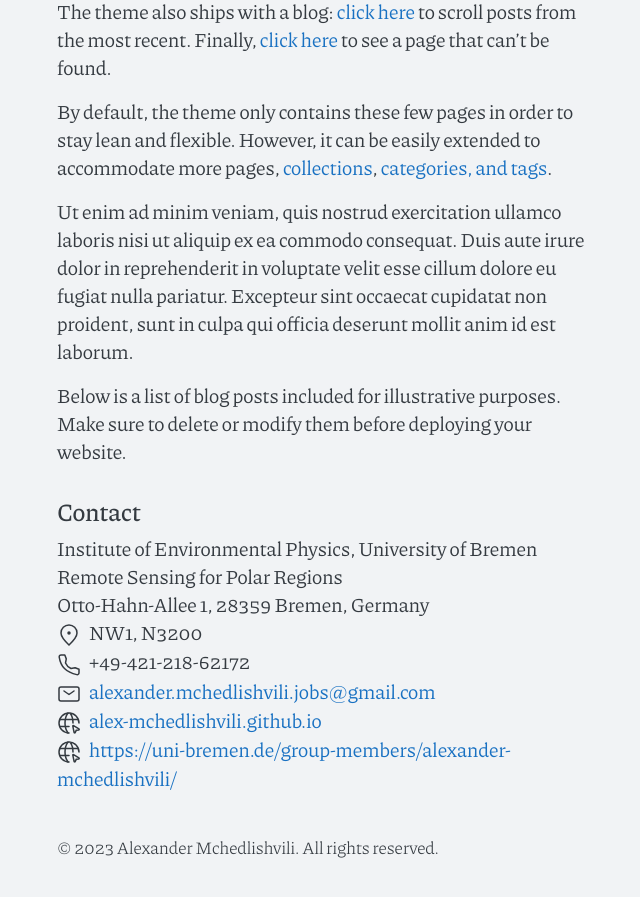
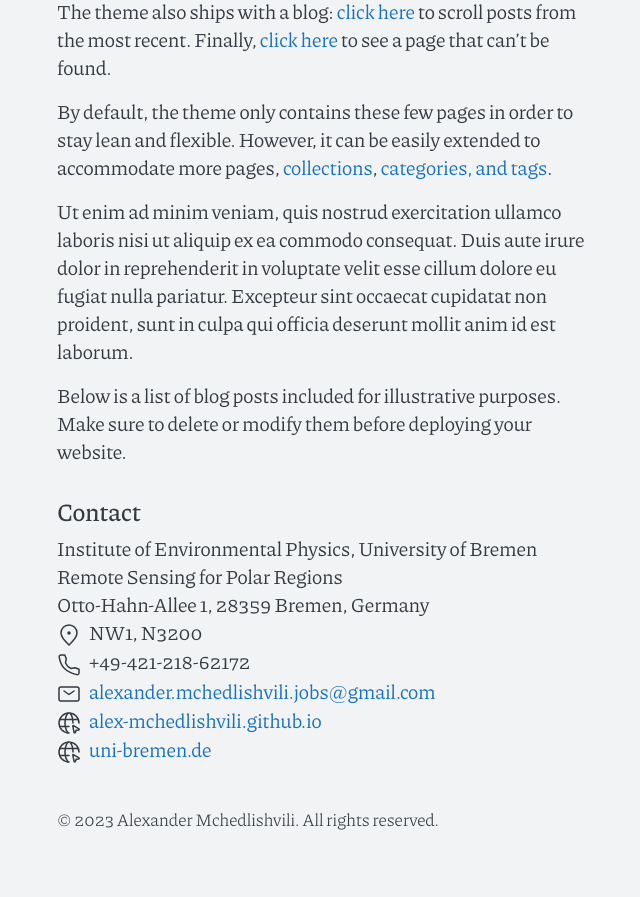
Before and after one commit to Alex-Mchedlishvili/Alex-Mchedlishvili.github.io, a Jekyll site: the page built from index.md, in a window 1280 px wide and 900 px high, scrolled down 1544 px. Shown: the top 897 px of the window, without its empty margins (310-950 px from the left). Built offline with Jekyll 4.4.1, drawn with Linux system fonts in a browser that asks for light colours; after the commit the page ends 2416 px from its top, so only the background shows below that.

Commit message:
Update contact.html

```diff
--- a/_includes/contact.html
+++ b/_includes/contact.html
@@ -8,6 +8,6 @@
     <li><span class="li-icon">{% include svg/phone.svg %}</span><span>+49-421-218-62172</span></li>
     <li><span class="li-icon">{% include svg/mail.svg %}</span><a href="mailto:alexander.mchedlishvili.jobs@gmail.com">alexander.mchedlishvili.jobs@gmail.com</a></li>
     <li><span class="li-icon">{% include svg/internet.svg %}</span><a href="https://alex-mchedlishvili.github.io">alex-mchedlishvili.github.io</a></li>
-    <li><span class="li-icon">{% include svg/internet.svg %}</span><a href="https://seaice.uni-bremen.de/group-members/alexander-mchedlishvili/">https://uni-bremen.de/group-members/alexander-mchedlishvili/</a></li>
+    <li><span class="li-icon">{% include svg/internet.svg %}</span><a href="https://seaice.uni-bremen.de/group-members/alexander-mchedlishvili/">uni-bremen.de</a></li>
   </ul>
 </div>
```
